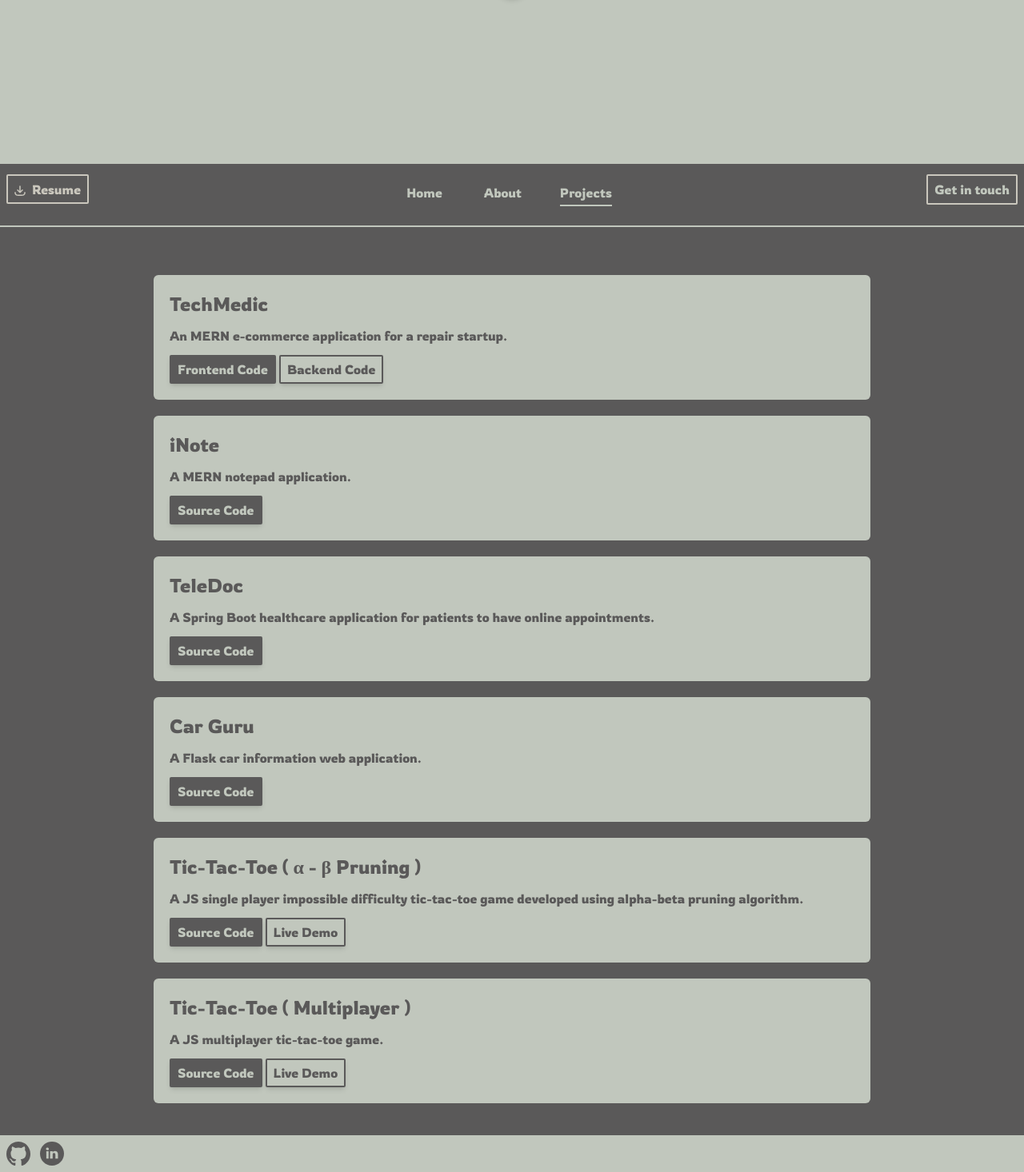
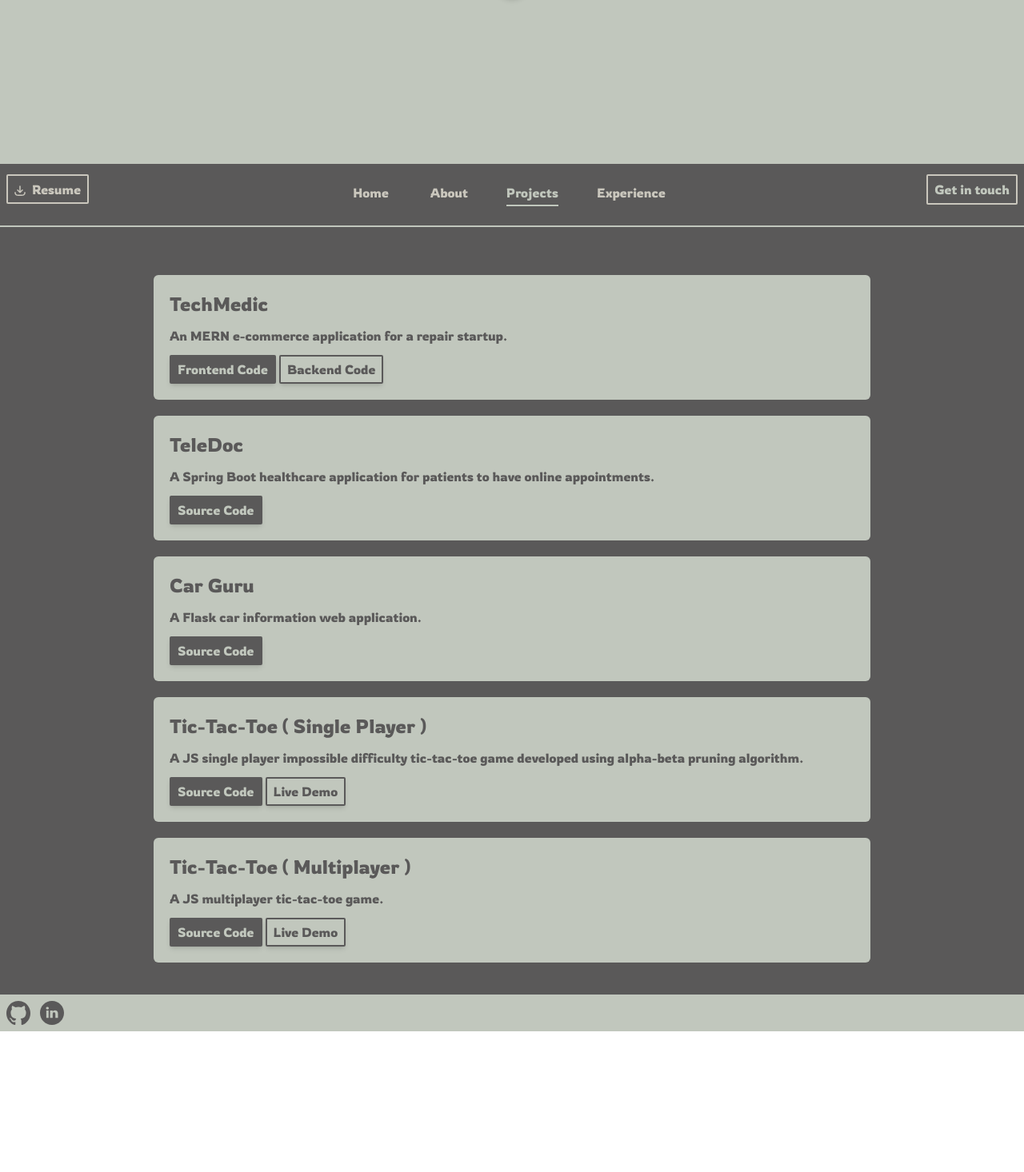
Before and after one commit to raza-h/raza-h.github.io, a React (Create React App) app: page /projects in a window 1280 px wide. Shown: the part 595-2061 px from the top of the page at 80% size. After the commit the page ends 1885 px from the top, so only its background shows below. Built offline with nearby package versions, Linux system fonts and the light colour scheme.

Commit message:
Experience Added

```diff
--- a/src/components/About.jsx
+++ b/src/components/About.jsx
@@ -10,7 +10,10 @@ export default function About() {
         </figure>
         <article className = "md:bg-[#cac7bd] lg:text-xl px-5 py-4 text-justify lg:pb-10 rounded-sm xl:px-8">
             <h2 className = "hidden md:block md:text-xl lg:text-3xl py-4 lg:pb-7 xl:pb-10">About Me</h2>
-            <p className = "pb-5">A college senior at National University of Computer and Emerging Sciences, Lahore, and a self-taught web developer. I specialize in Frontend development with React and Tailwind CSS. Furthermore, I am well-versed in MERN Stack.</p>
+            <p className = "pb-5">A college senior at National University of Computer and Emerging Sciences, Lahore, and a self-taught web developer.
+              I specialize in Frontend web development with React.js. Furthermore, I am well-versed in MERN Stack. Along with my internship,
+              I am currently exploring React Native to scale my past skills and experience to mobile applications.
+            </p>
         </article>
     </section>
   )
--- a/src/components/Collector.jsx
+++ b/src/components/Collector.jsx
@@ -6,6 +6,7 @@ import { useState } from 'react'
 import Projects from './Projects'
 import { Routes, Route } from 'react-router-dom'
 import Contact from './Contact'
+import Experience from './Experience'
 
 export default function Collector(props) {
   const [display, setDisplay] = useState('block');
@@ -18,7 +19,8 @@ export default function Collector(props) {
           <Route index element = {<About />} />
           <Route element = {<Projects projects = {props.projects} setProjects = {props.setProjects}/>} path = "projects"/>
           <Route element = {<Contact />} path = "contact" />
-          </Routes>
+          <Route element = {<Experience />} path = "experience" />
+        </Routes>
       </main>
       <Footer />
     </div>
--- a/src/components/Contact.jsx
+++ b/src/components/Contact.jsx
@@ -24,8 +24,7 @@ export default function Contact() {
     setOccupation('');
     setMessage('');
     toast.info('Sending...');
-    await setMessage(email + "\nFrom "+ occupation + "\n - " + message);
-    await emailjs.send('service_voaqzzv', "template_ny503j8", {message, from_name: name, reply_to: email},'HSd1g95KiiGGBoaAJ');
+    await emailjs.send('service_voaqzzv', "template_ny503j8", {message: email + "\nFrom "+ occupation + "\n - " + message, from_name: name, reply_to: email},'HSd1g95KiiGGBoaAJ');
     toast.success('Sent Successfully!');
   }
 
--- /dev/null
+++ b/src/components/Experience.jsx
@@ -0,0 +1,24 @@
+import React from 'react'
+
+const Experience = () => {
+  return (
+    <section className='text-[#c1c7bd] p-5'>
+      <article className='p-5 border space-y-2 border-[#c1c7bd] rounded-md'>
+        <small className='text-sm float-right'>July 2023 - August 2023</small>
+        <h1 className='text-xl'>ABSOL - Absolute Solutions</h1>
+        <h2>.NET Intern</h2>
+        <ul className='list-disc p-5 text-sm space-y-2'>
+            <li>Worked on Software Requirements Specification Document for Case Management System</li>
+            <li>Implemented the DocuSign or <span className='bg-[#cac7bd] text-[#5a5959] px-2 py-0.5 rounded-sm mx-1'>e-sign feature</span> in Case Management System application, enabling attorneys to get their documents signed through the application</li>
+            <li>Learned about working with ASP.NET Core Web APIs</li>
+            <li>Learned about creating Razor Views and integrating Javascript</li>
+            <li>Learned how to build web applications in ASP.NET Core MVC</li>
+            <li>Learned the basics of C#</li>
+            <li>Revised OOP Concepts</li>
+        </ul>
+      </article>
+    </section>
+  )
+}
+
+export default Experience
--- a/src/components/Navbar.jsx
+++ b/src/components/Navbar.jsx
@@ -11,14 +11,17 @@ export default function Navbar(props) {
   const [anim, setAnim] = useState('');
   const [about, setAbout] = useState('');
   const [projects, setProjects] = useState('');
+  const [experience, setExp] = useState('');
   const [contact, setContact] = useState('text-[#c1c7bd]');
   const location = useLocation();
 
   useEffect(() =>
   {
-    location.pathname === "/" ? setAbout('bg-[#c1c7bd] text-[#5a5959] md:text-[#c1c7bd] md:bg-[#5a5959] nav-item-clicked') : setAbout('');
-    location.pathname === "/projects" ? setProjects('bg-[#c1c7bd] text-[#5a5959] md:text-[#c1c7bd] md:bg-[#5a5959] nav-item-clicked') : setProjects('');
-    location.pathname === "/contact" ? setContact('bg-[#c1c7bd] text-[#5a5959] md:text-[#c1c7bd] md:bg-[#5a5959]') : setContact('text-[#c1c7bd]');
+    const { pathname } = location;
+    pathname === "/" ? setAbout('bg-[#c1c7bd] text-[#5a5959] md:text-[#c1c7bd] md:bg-[#5a5959] nav-item-clicked') : setAbout('');
+    pathname === "/projects" ? setProjects('bg-[#c1c7bd] text-[#5a5959] md:text-[#c1c7bd] md:bg-[#5a5959] nav-item-clicked') : setProjects('');
+    pathname === "/experience" ? setExp('bg-[#c1c7bd] text-[#5a5959] md:text-[#c1c7bd] md:bg-[#5a5959] nav-item-clicked') : setExp('');
+    pathname === "/contact" ? setContact('bg-[#c1c7bd] text-[#5a5959] md:text-[#c1c7bd] md:bg-[#5a5959]') : setContact('text-[#c1c7bd]');
   },[location]);
 
   const toggleHam = async() =>
@@ -52,10 +55,11 @@ export default function Navbar(props) {
           <a onClick={()=> {anim ? toggleHam() : setAnim('')}} href = {resume} download><button className = "pr-2 pt-5 md:py-[0.3rem] text-[#cac7bd] md:border-2 md:border-[#cac7bd] rounded-sm hover:bg-[#c1c7bd10] transition-all"><img alt ="download" src = {downloadIcon} width = "30rem" className='inline pr-[0.4rem] md:px-[0.4rem]'/><span>Resume</span></button></a>
         </div>
         <nav>
-          <ul className='list-none md:flex text-[#c1c7bd] md:space-x-10 space-y-5 md:space-y-0 my-5 py-2 md:py-0 md:my-3'>
+          <ul className='list-none md:flex text-[#cac7bd] md:space-x-10 space-y-5 md:space-y-0 my-5 py-2 md:py-0 md:my-3'>
             <li className = "nav-item px-2 py-1 md:py-0" onClick={()=> {window.innerWidth < 768 ? toggleHam() : setAnim('')}} ><a href = "#home"><p>Home</p></a></li>
             <li className = {`${about} nav-item md:px-1 px-2 py-1 md:py-0`}  onClick={()=> {window.innerWidth < 768 ? toggleHam() : setAnim('')}} ><Link to="/"><p>About</p></Link></li>
             <li className = {`${projects} nav-item md:px-1 px-2 py-1 md:py-0`} onClick={()=> {window.innerWidth < 768 ? toggleHam() : setAnim('')}} ><Link to = "/projects"><p>Projects</p></Link></li>
+            <li className = {`${experience} nav-item md:px-1 px-2 py-1 md:py-0`} onClick={()=> {window.innerWidth < 768 ? toggleHam() : setAnim('')}} ><Link to = "/experience"><p>Experience</p></Link></li>
           </ul>
         </nav>
         <div className = {`px-2 py-1 md:py-0 ${contact}`}>
--- a/src/components/Projects.jsx
+++ b/src/components/Projects.jsx
@@ -1,4 +1,5 @@
 import React from 'react'
+import Project from './subcomponents/Project'
 // import { useEffect } from 'react'
 // import Loader from './Loader'
 // import API from '../config'
@@ -37,57 +38,24 @@ export default function Projects() {
 
   return (
     <section className = "space-y-5 ml-auto mr-auto w-[90%] lg:w-[80%] xl:w-[70%]">
-      <article className = "bg-[#c1c7bd] py-5 px-5 rounded-md text-[#5a5959] space-y-3">
-        <h2 className = "text-2xl rounded-3xl">TechMedic</h2>
-        <p className = "text-md  rounded-3xl pb-3">An MERN e-commerce application for a repair startup.</p>
-        <div className='inline space-x-1'>
+      <Project name="TechMedic" description="An MERN e-commerce application for a repair startup.">
           <a href = "https://github.com/rayansiddique9/techmedic-frontend" target = "_blank" rel = "noreferrer"><button className='bg-[#5a5959] hover:bg-[#5a5959ee] border-2 border-[#5a5959] transition-all rounded-sm text-[#c1c7bd] px-2 py-1 shadow-md'>Frontend Code</button></a>
           <a href = "https://github.com/dork-writes/techmedic-backend" target = "_blank" rel = "noreferrer"><button className='border-2 border-[#5a5959] rounded-sm px-2 py-1 hover:bg-[#c1c7c1] transition-all shadow-md'>Backend Code</button></a>
-        </div>
-        <br />
-      </article>
-      <article className = "bg-[#c1c7bd] py-5 px-5 rounded-md text-[#5a5959] space-y-3">
-        <h2 className = "text-2xl rounded-3xl">iNote</h2>
-        <p className = "text-md pb-3 rounded-3xl">A MERN notepad application.</p>
-        <div className='inline space-x-1'>
-          <a href = "https://github.com/dork-writes/inote" target = "_blank" rel = "noreferrer"><button className='bg-[#5a5959] hover:bg-[#5a5959ee] border-2 border-[#5a5959] transition-all rounded-sm text-[#c1c7bd] px-2 py-1 shadow-md'>Source Code</button></a>
-        </div>
-        <br />
-      </article>
-      <article className = "bg-[#c1c7bd] py-5 px-5 rounded-md text-[#5a5959] space-y-3">
-        <h2 className = "text-2xl rounded-3xl">TeleDoc</h2>
-        <p className = "text-md pb-3 rounded-3xl">A Spring Boot healthcare application for patients to have online appointments.</p>
-        <div className='inline space-x-1'>
+      </Project>
+      <Project name="TeleDoc" description="A Spring Boot healthcare application for patients to have online appointments.">
           <a href = "https://github.com/raza-h/teledoc" target = "_blank" rel = "noreferrer"><button className='bg-[#5a5959] hover:bg-[#5a5959ee] border-2 border-[#5a5959] transition-all rounded-sm text-[#c1c7bd] px-2 py-1 shadow-md'>Source Code</button></a>
-        </div>
-        <br />
-      </article>
-      <article className = "bg-[#c1c7bd] py-5 px-5 rounded-md text-[#5a5959] space-y-3">
-        <h2 className = "text-2xl rounded-3xl">Car Guru</h2>
-        <p className = "text-md pb-3 rounded-3xl">A Flask car information web application.</p>
-        <div className='inline space-x-1'>
+      </Project>
+      <Project name="Car Guru" description="A Flask car information web application.">
           <a href = "https://github.com/raza-h/car-guru/tree/master" target = "_blank" rel = "noreferrer"><button className='bg-[#5a5959] hover:bg-[#5a5959ee] border-2 border-[#5a5959] transition-all rounded-sm text-[#c1c7bd] px-2 py-1 shadow-md'>Source Code</button></a>
-        </div>
-        <br />
-      </article>
-      <article className = "bg-[#c1c7bd] py-5 px-5 rounded-md text-[#5a5959] space-y-3">
-        <h2 className = "text-2xl rounded-3xl">Tic-Tac-Toe ( <span className='font-semibold'>α</span> -	<span className='font-semibold'>β</span> Pruning )</h2>
-        <p className = "text-md pb-3 rounded-3xl">A JS single player impossible difficulty tic-tac-toe game developed using alpha-beta pruning algorithm.</p>
-        <div className='inline space-x-1'>
+      </Project>
+      <Project name="Tic-Tac-Toe ( Single Player )" description="A JS single player impossible difficulty tic-tac-toe game developed using alpha-beta pruning algorithm.">
           <a href = "https://github.com/dork-writes/tictactoe-v-computer" target = "_blank" rel = "noreferrer"><button className='bg-[#5a5959] hover:bg-[#5a5959ee] border-2 border-[#5a5959] transition-all rounded-sm text-[#c1c7bd] px-2 py-1 shadow-md'>Source Code</button></a>
           <a href = "https://dork-writes.github.io/tictactoe-v-computer" target = "_blank" rel = "noreferrer"><button className='border-2 border-[#5a5959] rounded-sm px-2 py-1 hover:bg-[#c1c7c1] transition-all shadow-md'>Live Demo</button></a>
-        </div>
-        <br />
-      </article>
-      <article className = "bg-[#c1c7bd] py-5 px-5 rounded-md text-[#5a5959] space-y-3">
-        <h2 className = "text-2xl rounded-3xl">Tic-Tac-Toe ( Multiplayer )</h2>
-        <p className = "text-md pb-3 rounded-3xl">A JS multiplayer tic-tac-toe game.</p>
-        <div className='inline space-x-1'>
+      </Project>
+      <Project name="Tic-Tac-Toe ( Multiplayer )" description="A JS multiplayer tic-tac-toe game.">
           <a href = "https://github.com/dork-writes/tictactoe" target = "_blank" rel = "noreferrer"><button className='bg-[#5a5959] hover:bg-[#5a5959ee] border-2 border-[#5a5959] transition-all rounded-sm text-[#c1c7bd] px-2 py-1 shadow-md'>Source Code</button></a>
           <a href = "https://dork-writes.github.io/tictactoe" target = "_blank" rel = "noreferrer"><button className='border-2 border-[#5a5959] rounded-sm px-2 py-1 hover:bg-[#c1c7c1] transition-all shadow-md'>Live Demo</button></a>
-        </div>
-        <br />
-      </article>
+      </Project>
     </section>
   )
 }
--- /dev/null
+++ b/src/components/subcomponents/Project.jsx
@@ -0,0 +1,19 @@
+import React from 'react'
+
+const Project = ( props ) => {
+
+  const { name, description } = props;
+
+  return (
+    <article className = "bg-[#c1c7bd] py-5 px-5 rounded-md text-[#5a5959] space-y-3">
+        <h2 className = "text-2xl rounded-3xl">{name}</h2>
+        <p className = "text-md  rounded-3xl pb-3">{description}</p>
+        <div className='inline space-x-1'>
+            { props.children }
+        </div>
+        <br />
+    </article>
+  )
+}
+
+export default Project
```
